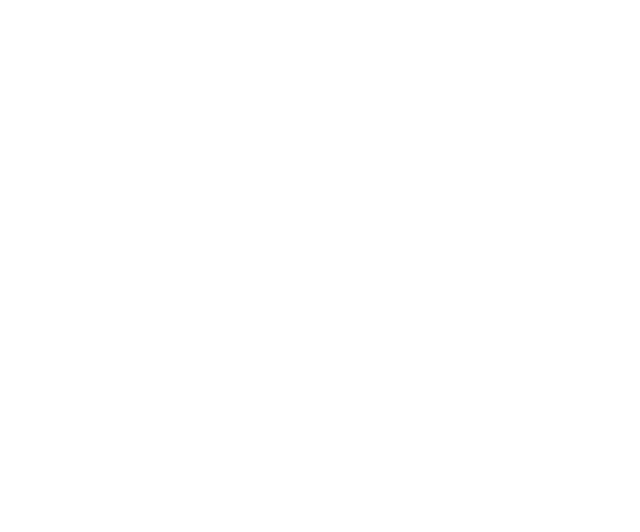
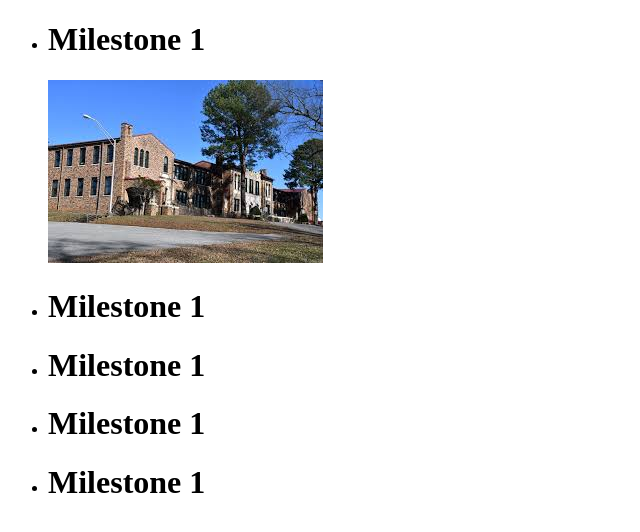
Before and after one commit to westtntrack/Coding1Milestone, a plain HTML site: page index.html in a window 1280 px wide. Shown: the whole page, without its empty margins (0-640 px from the left). Drawn offline with Linux system fonts and the light colour scheme.

Commit message:
6juhd76ihfu

```diff
--- a/index.html
+++ b/index.html
@@ -3,9 +3,18 @@
 <head>
     <meta charset="UTF-8">
     <meta name="viewport" content="width=device-width, initial-scale=1.0">
-    <title>Document</title>
+    <title>Milestone Website</title>
 </head>
 <body>
+    <ul>
+        <li><h1>Milestone 1</h1></li>
+        <img src="madison.jpg" alt="">
+        <li><h1>Milestone 1</h1></li>
+        <li><h1>Milestone 1</h1></li>
+        <li><h1>Milestone 1</h1></li>
+        <li><h1>Milestone 1</h1></li>
+
+    </ul>
 
 </body>
 </html>
```
Also changed, not shown: madison.jpg (added).
